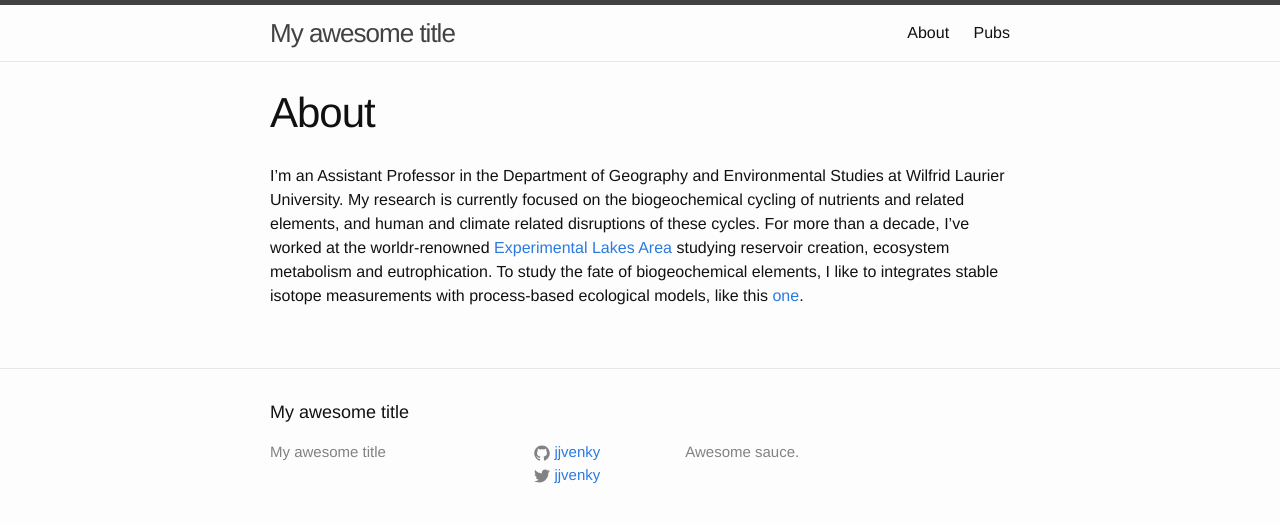
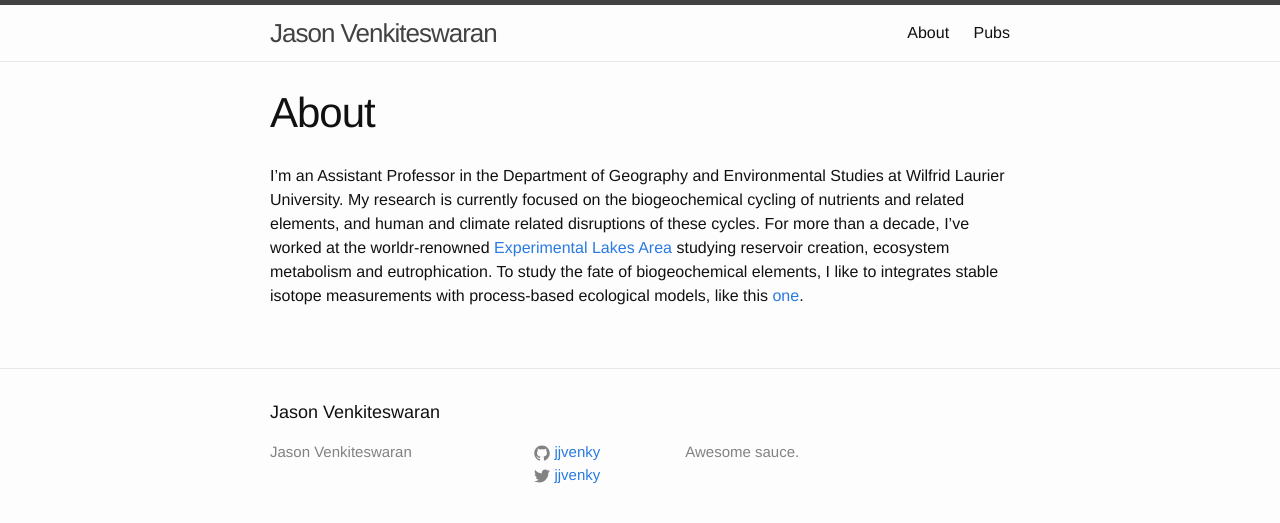
Before and after one commit to jjvenky/jjvenky.github.io, a Jekyll site: the page built from about.md, in a window 1280 px wide. Shown: the top 523 px of the page. Built offline with Jekyll 4.4.1, drawn with Linux system fonts in a browser that asks for light colours.

Commit message:
Remove the awesome :-(

```diff
--- a/_config.yml
+++ b/_config.yml
@@ -6,7 +6,7 @@
 # 'jekyll serve'. If you change this file, please restart the server process.
 
 # Site settings
-title: My awesome title
+title: Jason Venkiteswaran
 # email: your-email@domain.com
 description: > # this means to ignore newlines until "baseurl:"
   Awesome sauce.
```
